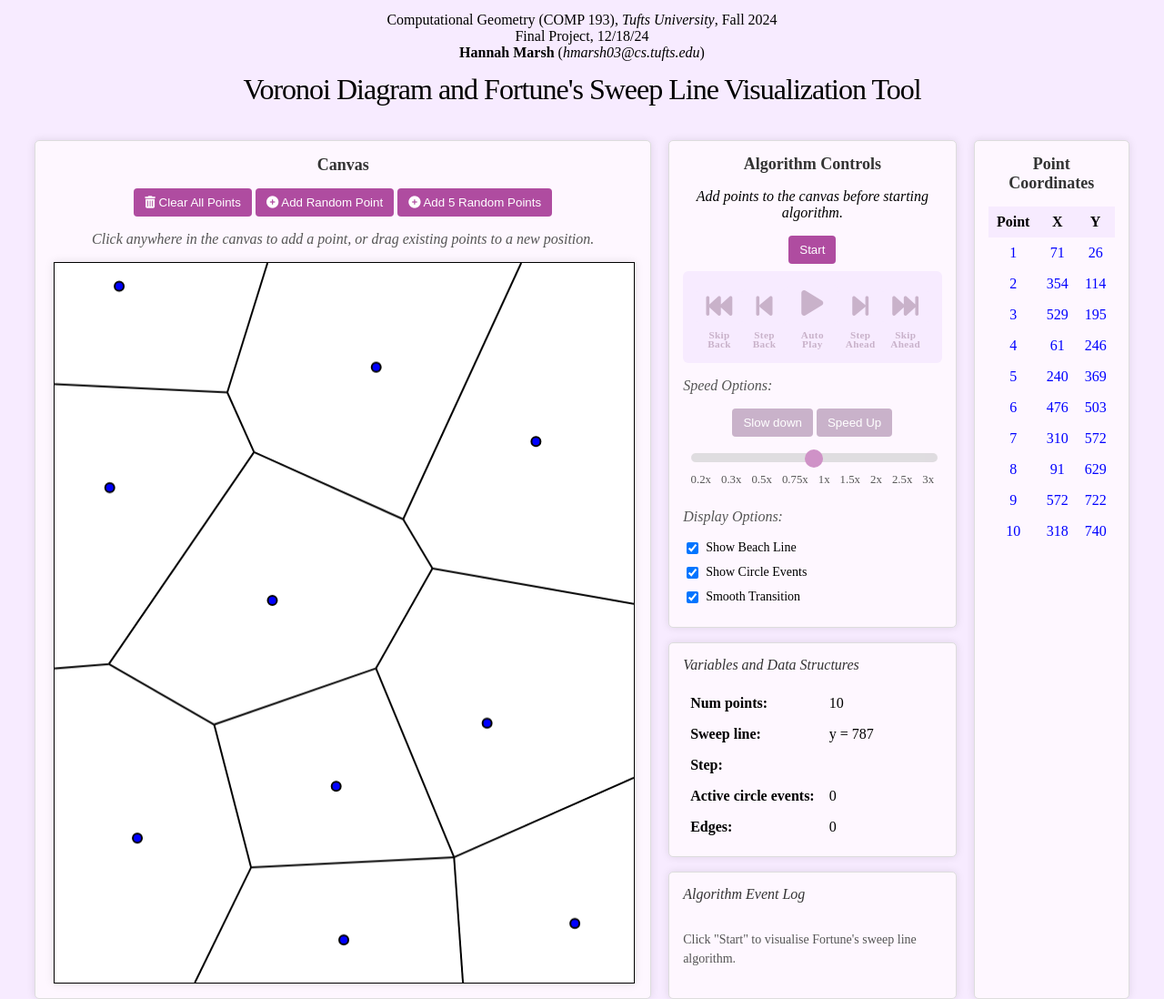
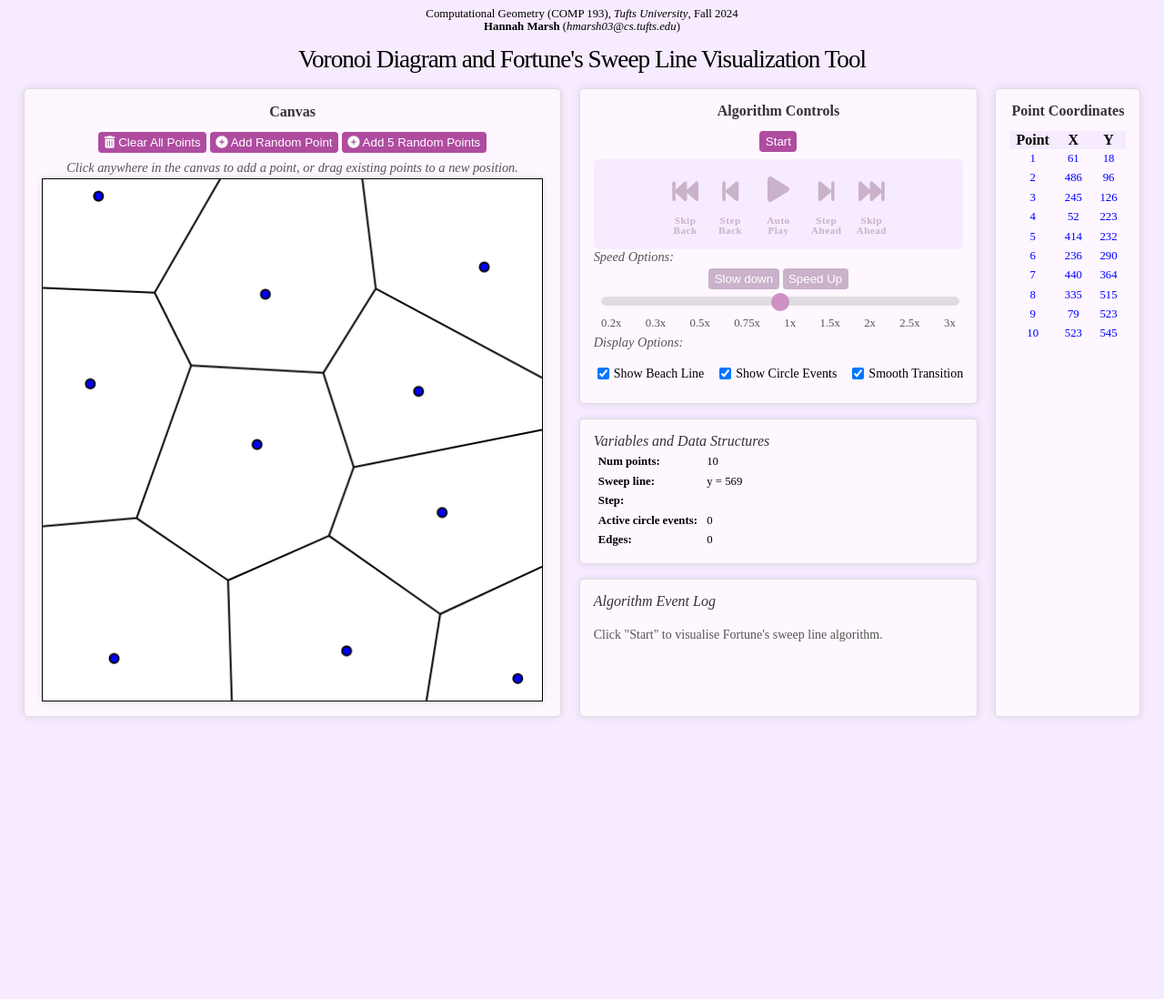
Before and after one commit to HannahMarsh/cs163-finalProject, a website: page index.html in a window 1280 px wide. Shown: the whole page at 91% size. After the commit the page ends 800 px from the top, so only its background shows below. Drawn offline with Linux system fonts and the light colour scheme.

Commit message:
style changes

```diff
--- a/index.html
+++ b/index.html
@@ -22,7 +22,7 @@
 
         <div class="header">
 
-            <div class="top-info">Computational Geometry (COMP 193), <em>Tufts University</em>, Fall 2024<br>Final Project, 12/18/24<br><b>Hannah Marsh</b> (<em>hmarsh03@cs.tufts.edu</em>)</div>
+            <div class="top-info">Computational Geometry (COMP 193), <em>Tufts University</em>, Fall 2024<br><b>Hannah Marsh</b> (<em>hmarsh03@cs.tufts.edu</em>)</div>
             <h1>Voronoi Diagram and Fortune's Sweep Line Visualization Tool</h1>
         </div>
 
@@ -48,7 +48,7 @@
             <div class="algorithm">
                 <div class="controls">
                     <h2>Algorithm Controls</h2>
-                    <p id="add-points"><em>Add points to the canvas before starting algorithm.</em></p>
+<!--                    <p id="add-points"><em>Add points to the canvas before starting algorithm.</em></p>-->
 
                     <button id="start-button" disabled>Start</button>
                     <div class="pause-play-skip-container">
@@ -99,6 +99,7 @@
 
                     <h3 style="text-align: left;">Display Options:</h3>
 
+                    <div class="display-checkboxes">
                         <label>
                             <input type="checkbox" id="show-beachline" checked/> Show Beach Line
                         </label>
@@ -108,6 +109,7 @@
                         <label>
                             <input type="checkbox" id="smooth-transition" checked/> Smooth Transition
                         </label>
+                    </div>
                 </div>
                 <div class="description-panel">
                     <h3>Variables and Data Structures</h3>
--- a/styles/styles.css
+++ b/styles/styles.css
@@ -7,8 +7,15 @@ body {
     background-color: #f7ebff;
 }
 
+/*body {*/
+/*    overflow: hidden;*/
+/*}*/
+
+
 .top-info {
     text-align: center;
+    font-size: 0.8rem;
+    line-height: 0.9rem;
 }
 
 #variables-table, #variables-table td, #variables-table tr {
@@ -32,27 +39,31 @@ td.var-value {
 .header {
 
     text-align: center;
-    padding-top: 1.6vh;
+    padding-top: 1vh;
     margin: 0 0 2vh 0;
 }
 
 h1 {;
     margin-top: 1.6vh;
+    margin-bottom: 0;
     font-weight: 300;
     letter-spacing: -1px;
+    font-size: 1.7rem;
 }
 
 h2 {
-    font-size: 18px;
+    font-size: 1rem;
     color: #333;
     margin-top: 0;
 }
 
 h3 {
-    font-size: 1em;
+    font-size: 0.9rem;
     color: #555;
     font-style: italic;
     font-weight: 100;
+    margin-bottom: 0.4vh;
+    margin-top: 0;
 }
 
 .page {
@@ -60,22 +71,29 @@ h3 {
     flex-direction: column;
     height: 100vh; /* Full height of the viewport */
     width: 100vw;
+    /*align-content: center;*/
 }
 
 .canvas-table-container {
     flex: 1;
+    height: auto;
     display: flex;
+    /*height: 100%;*/
     flex-direction: row;
     gap: 1.5vw;
-    margin-left: 3vw;
-    margin-right: 3vw;
+    margin-left: 2vw;
+    margin-right: 2vw;
     margin-bottom: 2vh;
+    align-content: center;
 }
 
+
 .canvas-table {
+    flex: 1;
     display: flex;
     flex-direction: column;
-    width: 50vw;
+    /*min-width: 40vw;*/
+    height: auto;
     text-align: center;
     background-color: #fef7ff;
     border: 1px solid #ddd;
@@ -84,13 +102,16 @@ h3 {
     box-shadow: 0 0px 10px rgba(0, 0, 0, 0.1);
 
     /*width: 70%;*/
-    /*height: 100%;*/
+    /*height: auto;*/
 
 }
 
 .canvas-container {
-    width: 100%;
+    /*flex: 1;*/
+    /*display: flex;*/
+    /*width: 100%;*/
     height: 100%;
+    /*min-width: 40vw;*/
     background-color: #ffffff;
 
     box-shadow: 0px 0px 10px rgba(0, 0, 0, 0.1);
@@ -99,13 +120,14 @@ h3 {
 }
 
 .algorithm {
-    flex: 1;
+    /*flex: 1;*/
     display: flex;
     flex-direction: column;
     /*width: 20vw;*/
     /*height: 100%;*/
     /*height: auto;*/
-    width: auto;
+    /*width: auto;*/
+    min-width: 30vw;
 }
 
 canvas {
@@ -114,10 +136,12 @@ canvas {
 }
 
 .canvas-buttons {
+    padding-bottom: 1vh;
 }
 
 .table-container {
-    width: auto;
+    /*width: auto;*/
+    min-width: 10vw;
     height: auto;
     overflow-y: auto;
     text-align: center;
@@ -128,6 +152,16 @@ canvas {
     box-shadow: 0px 0px 10px rgba(0, 0, 0, 0.1);
 }
 
+.display-checkboxes {
+    display: flex;
+    flex-direction: row;
+    gap: 1vw;
+    align-items: center;
+    justify-content: center;
+    margin-top: 1vh;
+
+}
+
 table {
     border-collapse: collapse;
     width: 100%;
@@ -135,8 +169,13 @@ table {
 
 table, th, td {
     /*border: 1px solid black;*/
-    padding: 8px;
+    /*padding: 8px;*/
     text-align: center;
+}
+
+td {
+    font-size: 0.8rem;
+    padding: 0.4vh 0.4vw;
 }
 
 #clear-button, #add-random-button {
@@ -150,7 +189,7 @@ th {
 button:not(.pause-play-skip) {
     background-color: #af4ca0;
     color: white;
-    padding: 8px 12px;
+    padding: 0.5vh 0.5vw;
     border: none;
     border-radius: 4px;
     cursor: pointer;
@@ -163,9 +202,9 @@ button.pause-play-skip {
 
     border: none;
     border-radius: 4px;
-    padding-top: 0.1em;
-    padding-bottom: 0.1em;
-    font-size: 1.8em;
+    padding-top: 0.1rem;
+    padding-bottom: 0.1rem;
+    font-size: 1.8rem;
     /*margin-top: 5vh;*/
     /*margin-bottom: 5vh; !* Centers vertically in remaining space *!*/
 }
@@ -189,7 +228,7 @@ button.pause-play-skip:disabled {
     flex-direction: row; /* Arrange items horizontally */
     justify-content: center; /* Center horizontally */
     align-items: flex-end; /* Center vertically */
-    /*height: 5em;*/
+    /*height: 5rem;*/
 }
 
 .pause-play-skip-bound {
@@ -197,15 +236,15 @@ button.pause-play-skip:disabled {
     flex-direction: column; /* Arrange items horizontally */
     justify-content: center;
     height: 100%;
-    width: 3.1em;
+    width: 3.1rem;
 }
 
 .pause-play-skip-bound#pause-play-skip-bound-auto-play {
-    width: 3.5em;
+    width: 3.5rem;
 }
 
 .pause-play-skip-bound#pause-play-skip-bound-auto-play > button.pause-play-skip {
-    font-size: 2em;
+    font-size: 2rem;
 }
 
 
@@ -216,10 +255,10 @@ button.pause-play-skip:not(:disabled):hover {
 
 .pause-play-skip-label {
     color: #af4ca0;
-    font-size: 0.7em;
+    font-size: 0.7rem;
     font-weight: bold;
-    line-height: 0.9em;
-    letter-spacing: 0.03em;
+    line-height: 0.7rem;
+    letter-spacing: 0.03rem;
     margin-top: 7px;
 }
 
@@ -263,7 +302,7 @@ button:not(.pause-play-skip):disabled {
 }
 
 .controls input[type="checkbox"] {
-    margin-right: 8px;
+    margin-right: 0.4vw;
 }
 
 /* Description Panel Styles */
@@ -292,7 +331,7 @@ button:not(.pause-play-skip):disabled {
 }
 
 #algorithm-event-log {
-    flex: 1; /* Grow to fill horizontal space */
+    /*flex: 1; !* Grow to fill horizontal space *!*/
     display: flex; /* Enable nested layout */
     flex-direction: column; /* Stack content vertically if needed */
     height: 100%;
@@ -306,8 +345,8 @@ button:not(.pause-play-skip):disabled {
     width: auto;
     /*max-width: 800px; !* Adjust width as needed *!*/
     box-sizing: border-box;
-    margin: 1vh 0 2vh 0;
-    padding: 0.5vw;
+    /*margin: 1vh 0 2vh 0;*/
+    padding: 0.5vh 0.5vw;
 }
 
 /* Label styling */
```
Lines whose indentation alone changed are shown as unchanged.
